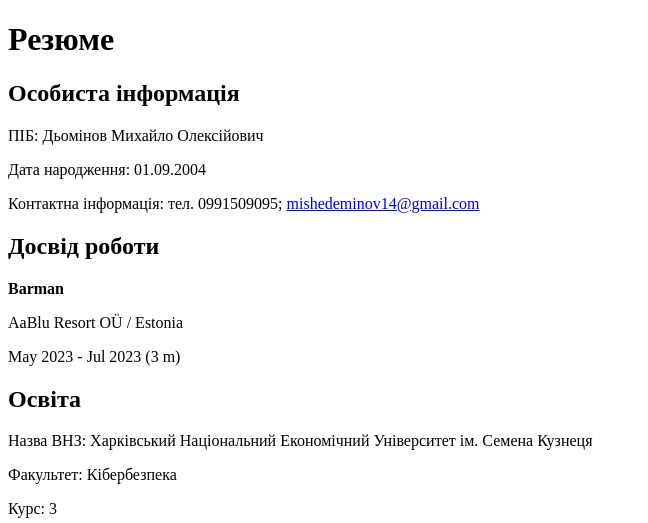
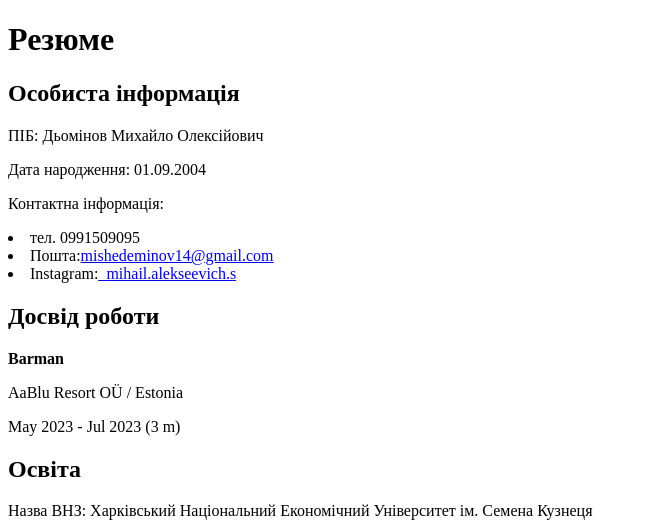
Before and after one commit to dominovmykhailo/DP_Dominov_Mykhailo_root-project, a Django app: page /resume/ in a window 1280 px wide. Shown: the top 523 px of the page, without its empty margins (0-648 px from the left). Run offline with Django 4.2, Linux system fonts and the light colour scheme.

Commit message:
Новий стан, за якого додано посилання на соціальні мережі до файлу resume.html

```diff
--- a/DP_Dominov_Mykhailo_root/templates/resume.html
+++ b/DP_Dominov_Mykhailo_root/templates/resume.html
@@ -9,7 +9,11 @@
     <h2>Особиста інформація</h2>
     <p>ПІБ: Дьомінов Михайло Олексійович</p>
     <p>Дата народження: 01.09.2004</p>
-    <p>Контактна інформація: тел. 0991509095; <a href="mailto:mishedeminov14@gmail.com">mishedeminov14@gmail.com</a></p>
+    <p>Контактна інформація:</p>
+    <li>тел. 0991509095</li>
+    <li>Пошта:<a href="mailto:mishedeminov14@gmail.com">mishedeminov14@gmail.com</a></li>
+    <li>Instagram:<a href="https://www.instagram.com/_mihail.alekseevich.s?igsh=ZjE0d2R1cDlhanBi&utm_source=qr">_mihail.alekseevich.s</a></li>
+
 
     <h2>Досвід роботи</h2>
     <b>Barman</b>
```
